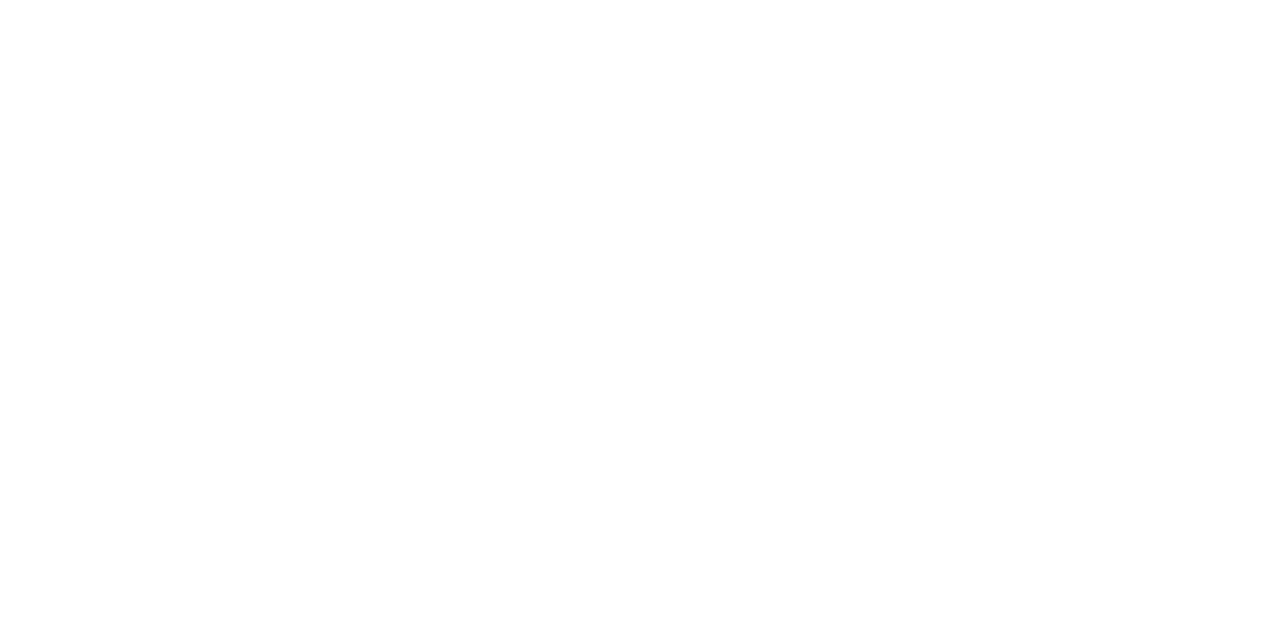
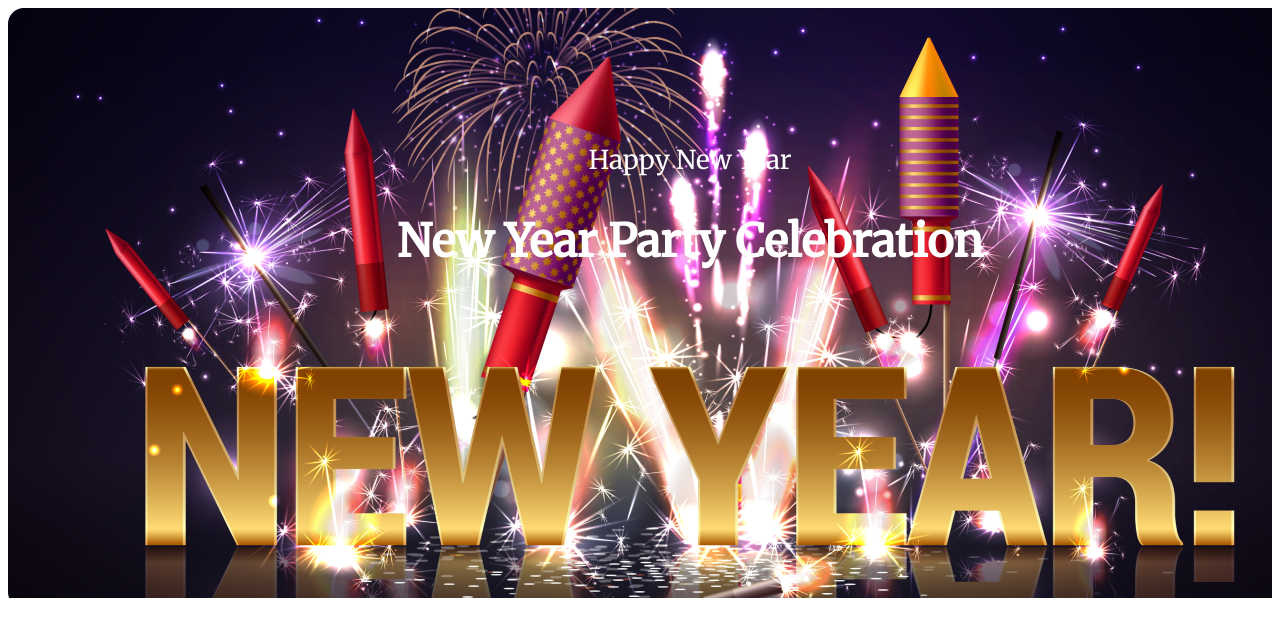
Before and after one commit to miasumon-ru/assignment-one, a plain HTML site: page index.html in a window 1280 px wide. Drawn offline with Linux system fonts and the light colour scheme.

Commit message:
header added

```diff
--- a/index.html
+++ b/index.html
@@ -3,9 +3,35 @@
 <head>
     <meta charset="UTF-8">
     <meta name="viewport" content="width=device-width, initial-scale=1.0">
+    <link rel="preconnect" href="https://fonts.googleapis.com">
+<link rel="preconnect" href="https://fonts.gstatic.com" crossorigin>
+<link href="https://fonts.googleapis.com/css2?family=Merriweather&display=swap" rel="stylesheet">
+
+<link rel="stylesheet" href="./styles/style.css">
+
+
     <title>Assignment One</title>
 </head>
 <body>
+    <header>
+        <div class="header-banner">
+          <div class="banner-content">
 
+            <h4 class="header-small-title">Happy New Year</h4>
+            <h2 class="header-big-title">New Year Party Celebration</h2>
+
+          </div>
+        </div>
+
+
+    </header>
+
+    <main>
+
+    </main>
+
+    <footer>
+
+    </footer>
 </body>
 </html>
--- /dev/null
+++ b/styles/style.css
@@ -0,0 +1,36 @@
+/* common shared styles */
+body {
+    font-family: 'Merriweather', serif;
+}
+
+/* header starts */
+
+.header-banner {
+    max-width: 1320px;
+    background-image: url('../resources/Banner\ Image.png');
+    margin: 0px auto;
+    background-repeat: no-repeat;
+
+}
+.banner-content{
+    padding: 100px 200px 300px 300px ;
+    max-width: 630px;
+    max-height: 190px;
+    margin: 0 auto;
+}
+
+.header-small-title {
+    color: #FFF;
+    text-align: center;
+    font-size: 26px;
+    font-weight: 400;
+
+}
+
+.header-big-title {
+    color: #FFF;
+    text-align: center;
+    font-size: 45px;
+    font-weight: 900;
+
+}
```
